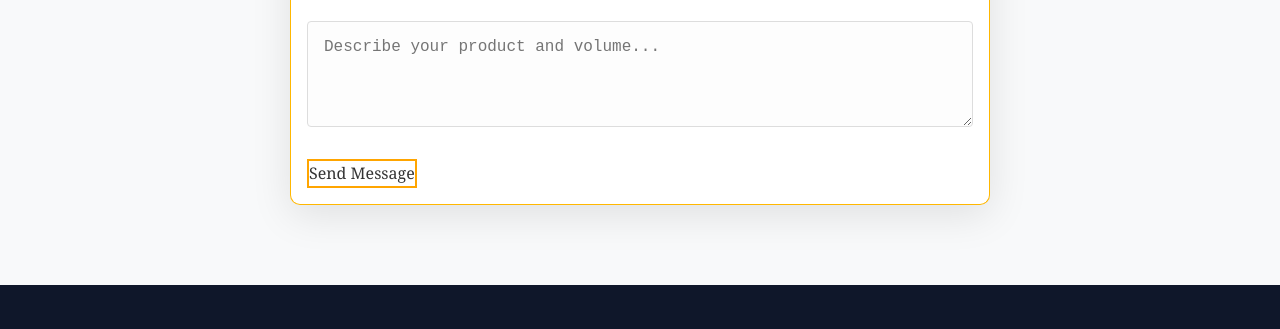
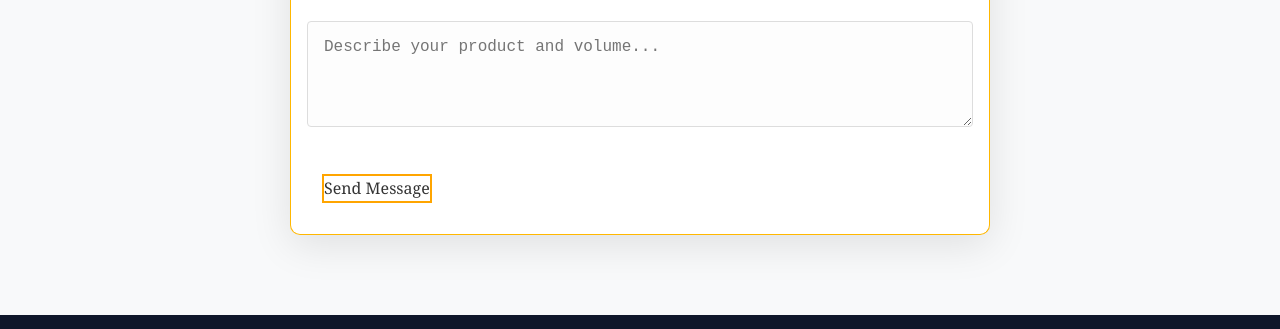
Before and after one commit to zenloop24/Skyline-Marketing25, a plain HTML site: page index.html in a window 1280 px wide. Shown: the part 2394-2723 px from the top of the page. Drawn offline with Linux system fonts and the light colour scheme.

Commit message:
Update index.html

```diff
--- a/index.html
+++ b/index.html
@@ -218,7 +218,7 @@
                 <textarea id="description" rows="4" placeholder="Describe your product and volume..."></textarea>
 
                 <a href="mailto:skylinemarketing725@gmail.com?subject=Inquiry%20from%20Website&body=Hi%20ZenLoop%20Team,"
-                            class="btn btn-primary btn-large" style="text-decoration: none; display: inline-block; font-family: Georgia, 'Times New Roman', Times, serif; border:2px solid orange ">
+                            class="btn btn-primary btn-large" style="text-decoration: none; display: inline-block; font-family: Georgia, 'Times New Roman', Times, serif; border:2px solid orange ; margin:15px 15px; borderradius:5px">
                             Send Message
                         </a>
             </form>
```
